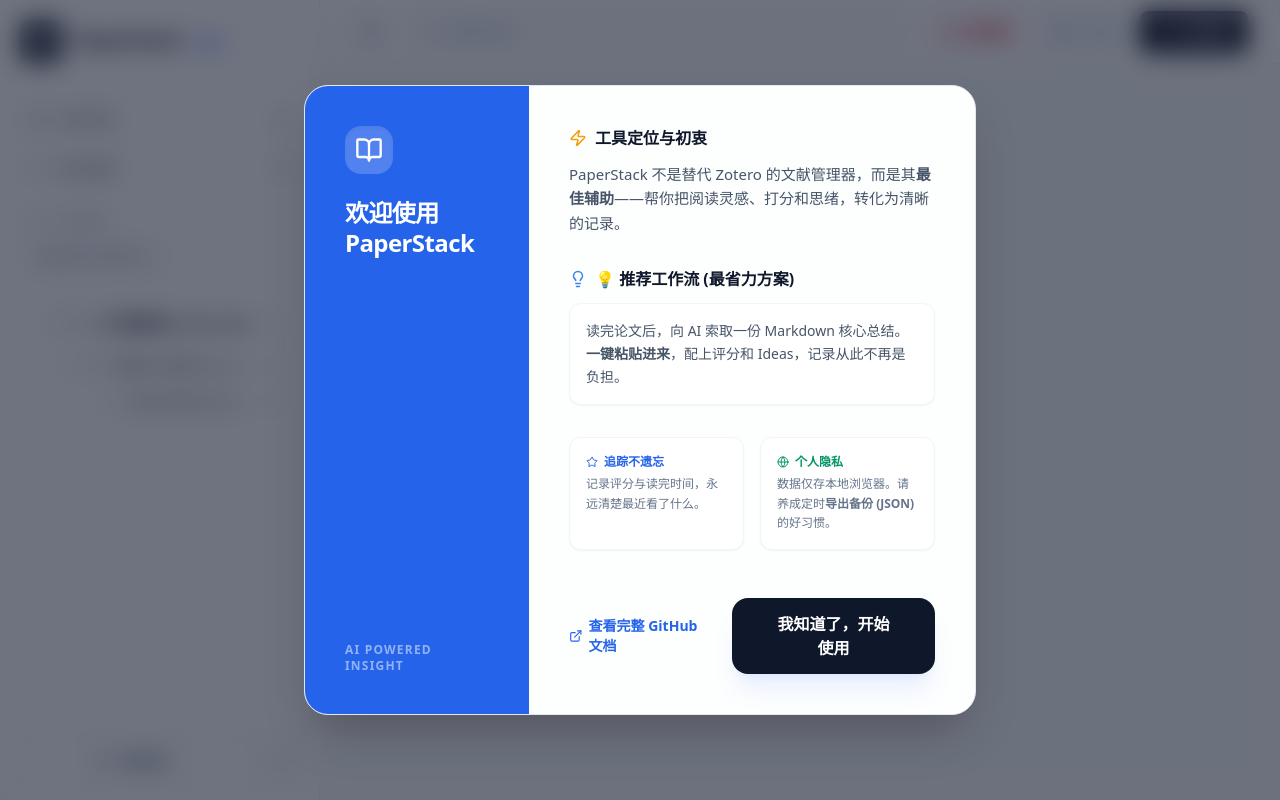
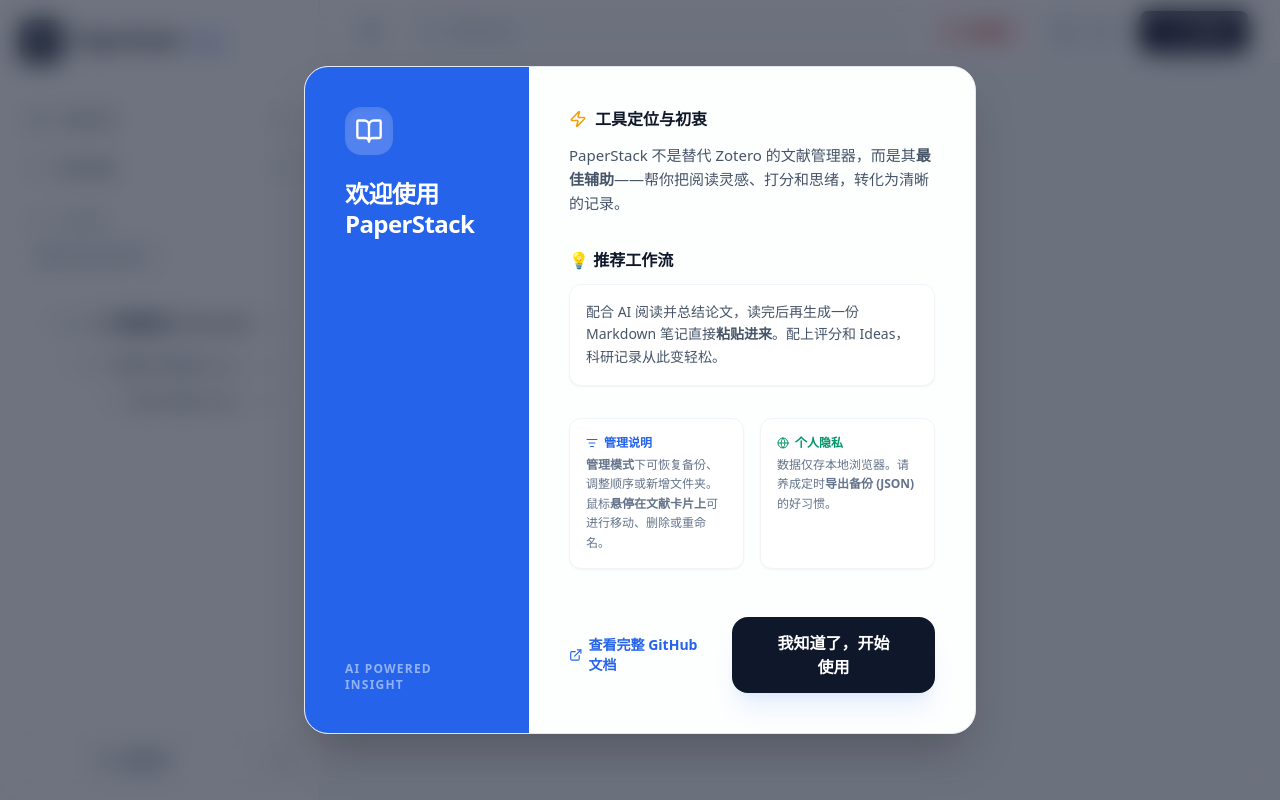
Before and after one commit to xiechen2333/PaperStack, a React (Vite) app: page / in a window 1280 px wide. Built offline with nearby package versions, Linux system fonts and the light colour scheme.

Commit message:
feat: refine welcome guide instructions and workflow

```diff
--- a/src/App.jsx
+++ b/src/App.jsx
@@ -1126,20 +1126,19 @@
 
                         <section>
                             <h3 className="text-slate-900 dark:text-slate-100 font-bold flex items-center gap-2 mb-3">
-                                <Lightbulb size={18} className="text-blue-500" /> 💡 推荐工作流 (最省力方案)
+                                💡 推荐工作流
                             </h3>
                             <div className="bg-white dark:bg-slate-800/50 p-4 rounded-xl border border-slate-100 dark:border-slate-700/50 shadow-sm">
                                 <p className="text-slate-600 dark:text-slate-300 text-sm leading-relaxed">
-                                    读完论文后，向 AI 索取一份 Markdown 核心总结。
-                                    <b>一键粘贴进来</b>，配上评分和 Ideas，记录从此不再是负担。
+                                    配合 AI 阅读并总结论文，读完后再生成一份 Markdown 笔记直接<b>粘贴进来</b>。配上评分和 Ideas，科研记录从此变轻松。
                                 </p>
                             </div>
                         </section>
 
                         <div className="grid grid-cols-1 md:grid-cols-2 gap-4">
                             <div className="p-4 bg-white dark:bg-slate-800/50 rounded-xl border border-slate-100 dark:border-slate-700/50 shadow-sm">
-                                <div className="text-blue-600 dark:text-blue-400 font-bold text-xs uppercase mb-1 flex items-center gap-1.5"><Star size={12} /> 追踪不遗忘</div>
-                                <p className="text-slate-500 dark:text-slate-400 text-xs leading-relaxed">记录评分与读完时间，永远清楚最近看了什么。</p>
+                                <div className="text-blue-600 dark:text-blue-400 font-bold text-xs uppercase mb-1 flex items-center gap-1.5"><ListFilter size={12} /> 管理说明</div>
+                                <p className="text-slate-500 dark:text-slate-400 text-xs leading-relaxed"><b>管理模式</b>下可恢复备份、调整顺序或新增文件夹。鼠标<b>悬停在文献卡片上</b>可进行移动、删除或重命名。</p>
                             </div>
                             <div className="p-4 bg-white dark:bg-slate-800/50 rounded-xl border border-slate-100 dark:border-slate-700/50 shadow-sm">
                                 <div className="text-emerald-600 dark:text-emerald-400 font-bold text-xs uppercase mb-1 flex items-center gap-1.5"><Globe size={12} /> 个人隐私</div>
```
